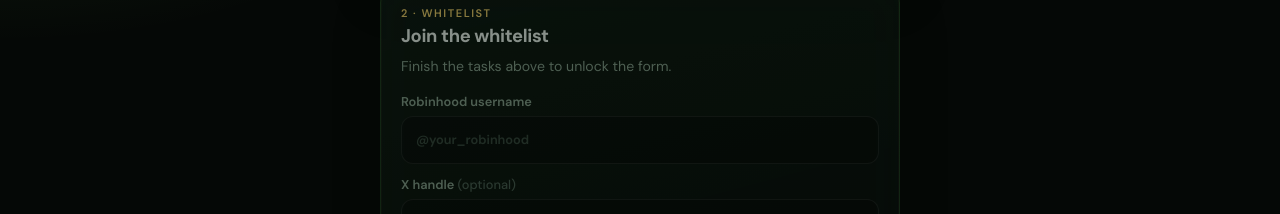
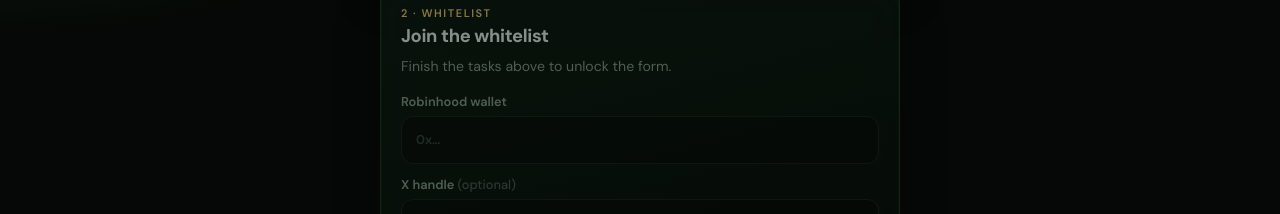
Before and after one commit to Hamxxer33/emerald-ascension-wl, a React (Vite) app: page / in a window 1280 px wide. Shown: the part 582-796 px from the top of the page. Built offline with nearby package versions, Linux system fonts and the light colour scheme.

Commit message:
fix: collect Robinhood wallet, not username

```diff
--- a/src/App.tsx
+++ b/src/App.tsx
@@ -104,13 +104,13 @@
       setError("Complete the required tasks first.");
       return;
     }
-    const trimmed = robinhood.trim().replace(/^@/, "");
+    const trimmed = robinhood.trim();
     if (!trimmed) {
-      setError("Enter your Robinhood username.");
+      setError("Enter your Robinhood wallet.");
       return;
     }
-    if (trimmed.length < 2) {
-      setError("That Robinhood username looks too short.");
+    if (!/^0x[a-fA-F0-9]{40}$/.test(trimmed)) {
+      setError("That doesn't look like a Robinhood wallet. Use the 0x address.");
       return;
     }
 
@@ -191,8 +191,8 @@
             </p>
             <dl className="meta">
               <div>
-                <dt>Robinhood</dt>
-                <dd>@{robinhood.replace(/^@/, "")}</dd>
+                <dt>Robinhood wallet</dt>
+                <dd>{robinhood}</dd>
               </div>
               {xHandle ? (
                 <div>
@@ -264,18 +264,18 @@
                 <h2>Join the whitelist</h2>
                 <p className="muted">
                   {requiredReady
-                    ? "Drop your Robinhood username. X handle is optional."
+                    ? "Drop your Robinhood wallet. X handle is optional."
                     : "Finish the tasks above to unlock the form."}
                 </p>
               </div>
 
               <form className="form" onSubmit={onSubmit}>
                 <label className="field">
-                  <span>Robinhood username</span>
+                  <span>Robinhood wallet</span>
                   <input
                     value={robinhood}
                     onChange={(e) => setRobinhood(e.target.value)}
-                    placeholder="@your_robinhood"
+                    placeholder="0x…"
                     autoComplete="off"
                     spellCheck={false}
                     disabled={!requiredReady}
```
